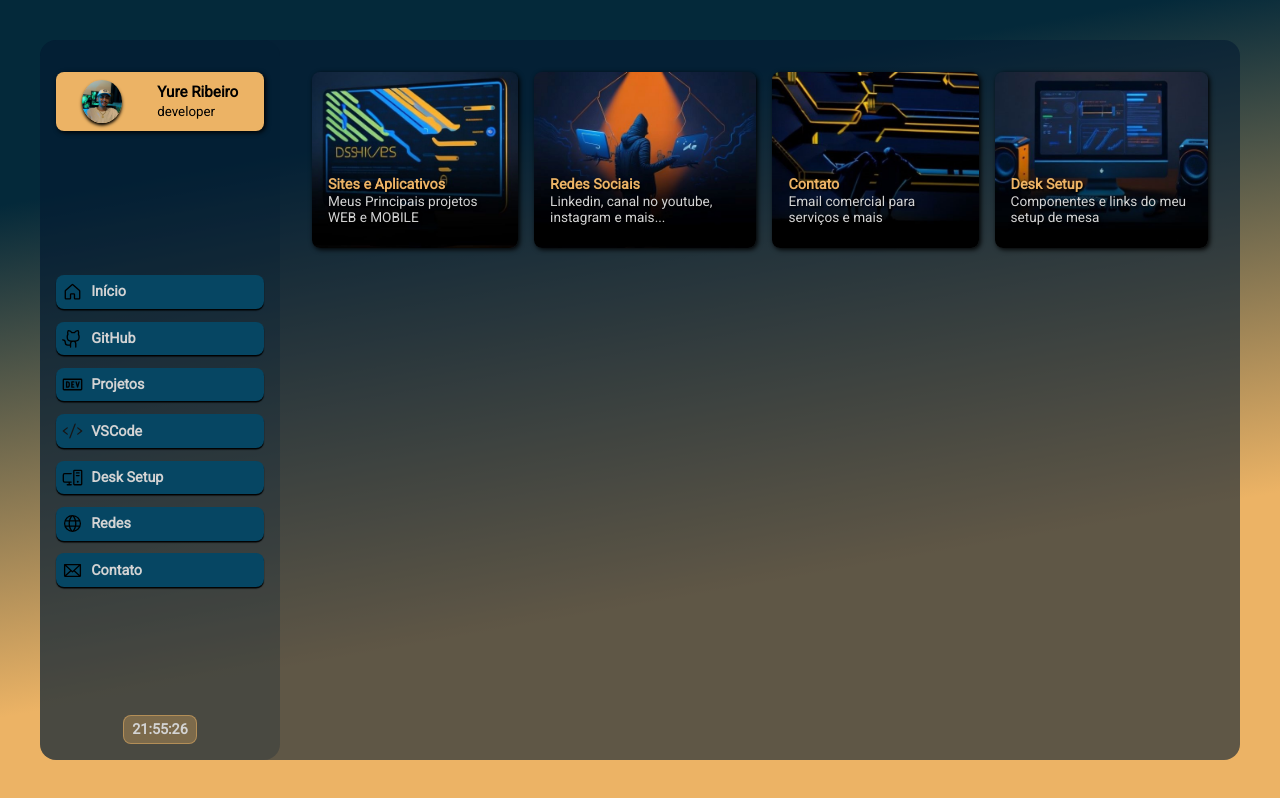
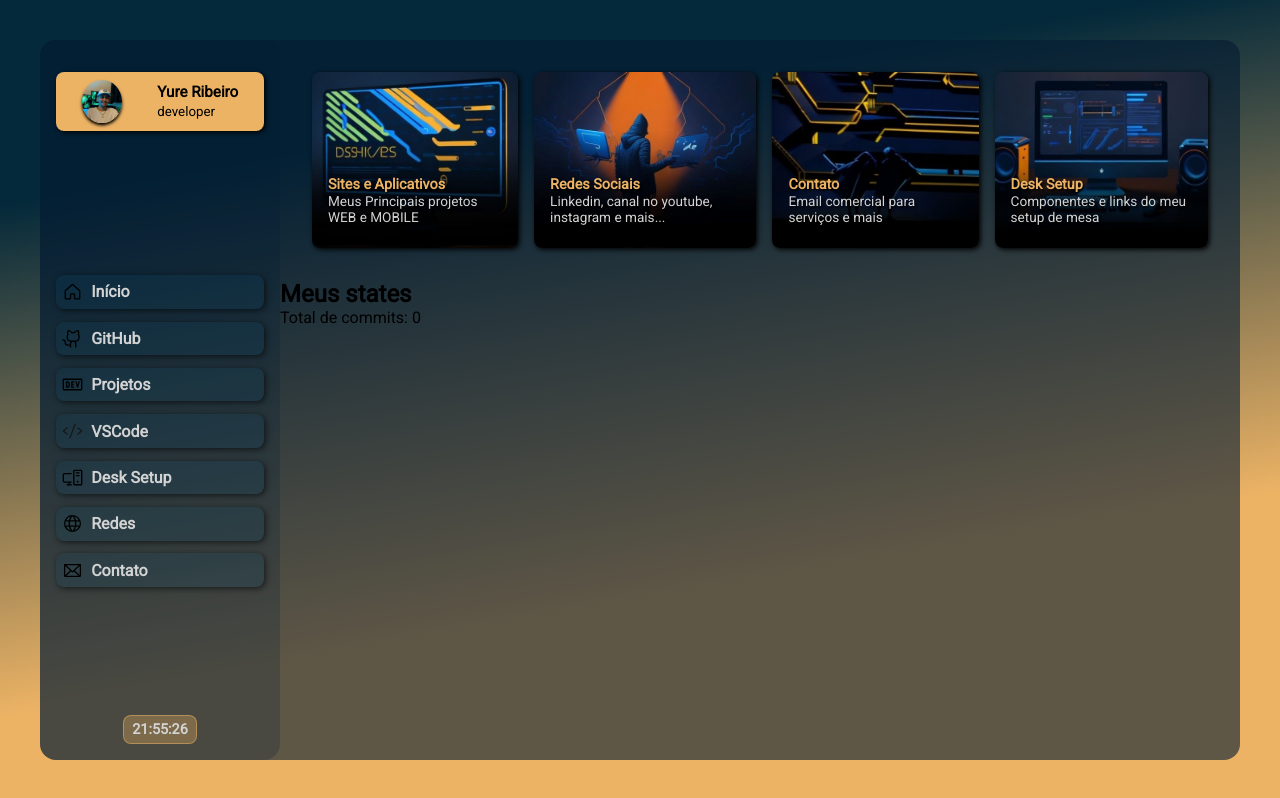
Before and after one commit to yureribeiro/yureweb, a React (Vite) app: page / in a window 1280 px wide. Built offline with nearby package versions, Linux system fonts and the light colour scheme; no server answers.

Commit message:
add componente github states na pagina dashboard

```diff
--- a/package.json
+++ b/package.json
@@ -10,6 +10,11 @@
   },
   "dependencies": {
     "@emailjs/browser": "^3.11.0",
+    "@octokit/core": "^4.2.1",
+    "@octokit/rest": "^19.0.11",
+    "axios": "^1.4.0",
+    "dotenv": "^16.0.3",
+    "octokit": "^2.0.18",
     "react": "^18.2.0",
     "react-dom": "^18.2.0",
     "react-router-dom": "^6.10.0"
--- /dev/null
+++ b/src/components/github/index.jsx
@@ -0,0 +1,46 @@
+import React, { useEffect, useState } from "react"
+import axios from "axios"
+
+const GithubStates = () => {
+  const [commits, setCommits] = useState([])
+
+  const user = "yureribeiro"
+
+  useEffect(() => {
+    async function getStates() {
+      try {
+        const userReposResponse = await axios.get(`https://api.github.com/users/${user}/repos`, {
+        headers: {
+            Authorization: `token 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`
+          }
+        })
+
+        const userRepos = userReposResponse.data
+
+        const commitsPromises = userRepos.map(async repo => {
+          const commitsResponse = await axios.get(`https://api.github.com/repos/${user}/${repo.name}/commits`)
+          return commitsResponse.data
+        })
+
+        const commitsData = await Promise.all(commitsPromises)
+        const allCommits = commitsData.flat()
+
+        setCommits(allCommits)
+      } catch (error) {
+        console.log(error)
+      }
+    }
+
+    getStates()
+  }, [])
+
+
+  return (
+    <>
+      <h1>Meus states</h1>
+      <p>Total de commits: {commits.length}</p>
+    </>
+  )
+}
+
+export default GithubStates
--- a/src/components/sidebar/sidebar.css
+++ b/src/components/sidebar/sidebar.css
@@ -47,19 +47,18 @@
 }
 
 .link {
-  background-color: #064663;
   display: flex;
   align-items: center;
+  border: none;
+  border-radius: .5rem;
+  box-shadow: .1rem .1rem .4rem #0000009c;
+  background-color: #06466331;
   padding-left: .5rem;
+  padding: .4rem;
   gap: .5rem;
   text-decoration: none;
   color: #d3d3d3;
-  font-size: .9rem;
   font-weight: bold;
-  box-shadow: 0 .1rem .07rem #000;
-  padding: .4rem;
-  border: none;
-  border-radius: .5rem;
   transition: .4s;
 }
 
--- a/src/contents/dashboard/index.jsx
+++ b/src/contents/dashboard/index.jsx
@@ -5,6 +5,7 @@ import projects from '../../assets/card-projetos.jpg'
 import social from '../../assets/socialmidias.jpg'
 import contato from '../../assets/contato.jpg'
 import styles from './dashboard.module.css'
+import GithubStates from "../../components/github";
 
 
 function Dashboard() {
@@ -36,6 +37,9 @@ function Dashboard() {
           link={'/desksetup'}
         />
       </section>
+      <section>
+        <GithubStates />
+      </section>
     </>
   )
 }
```
Also changed, not shown: 2 other files (tests, documents, lock files or other folders).
